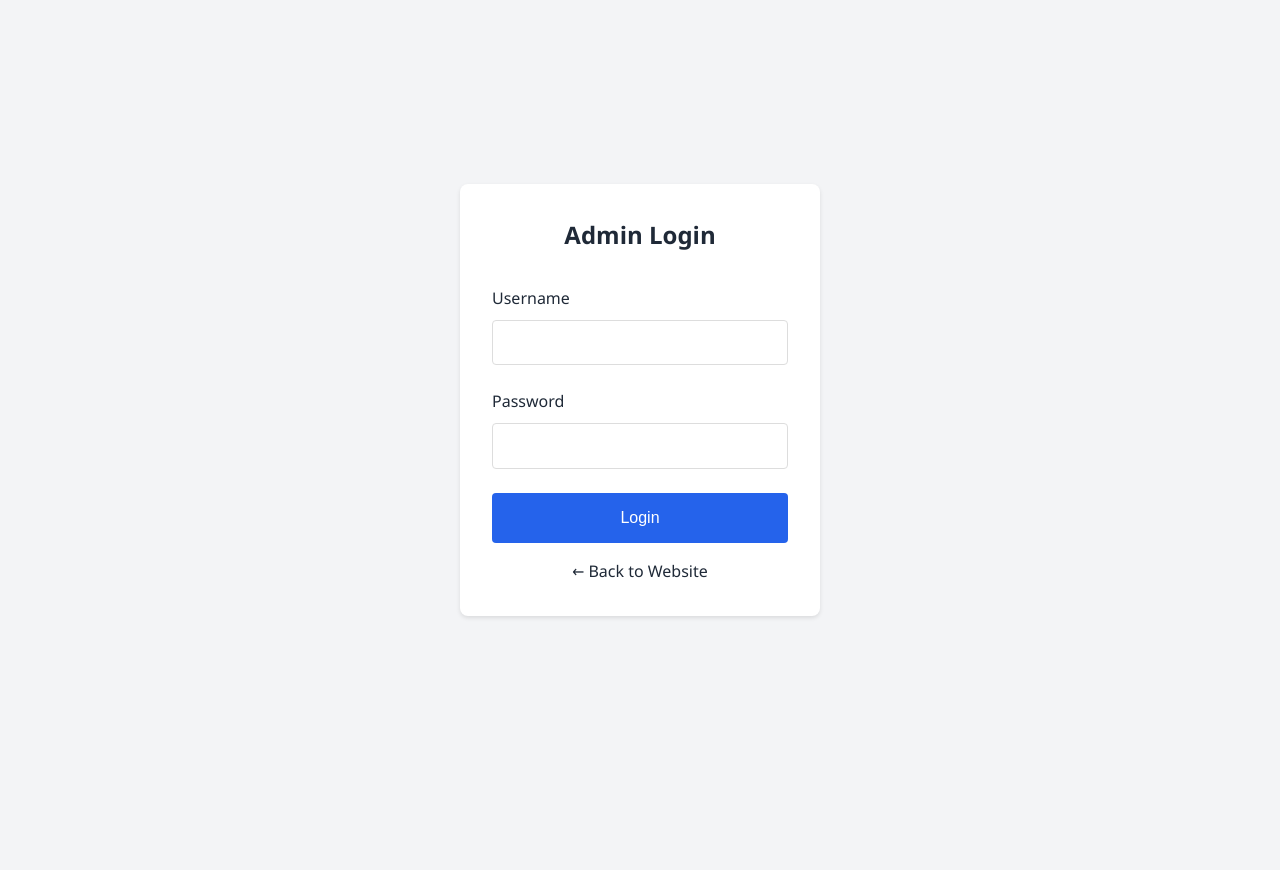
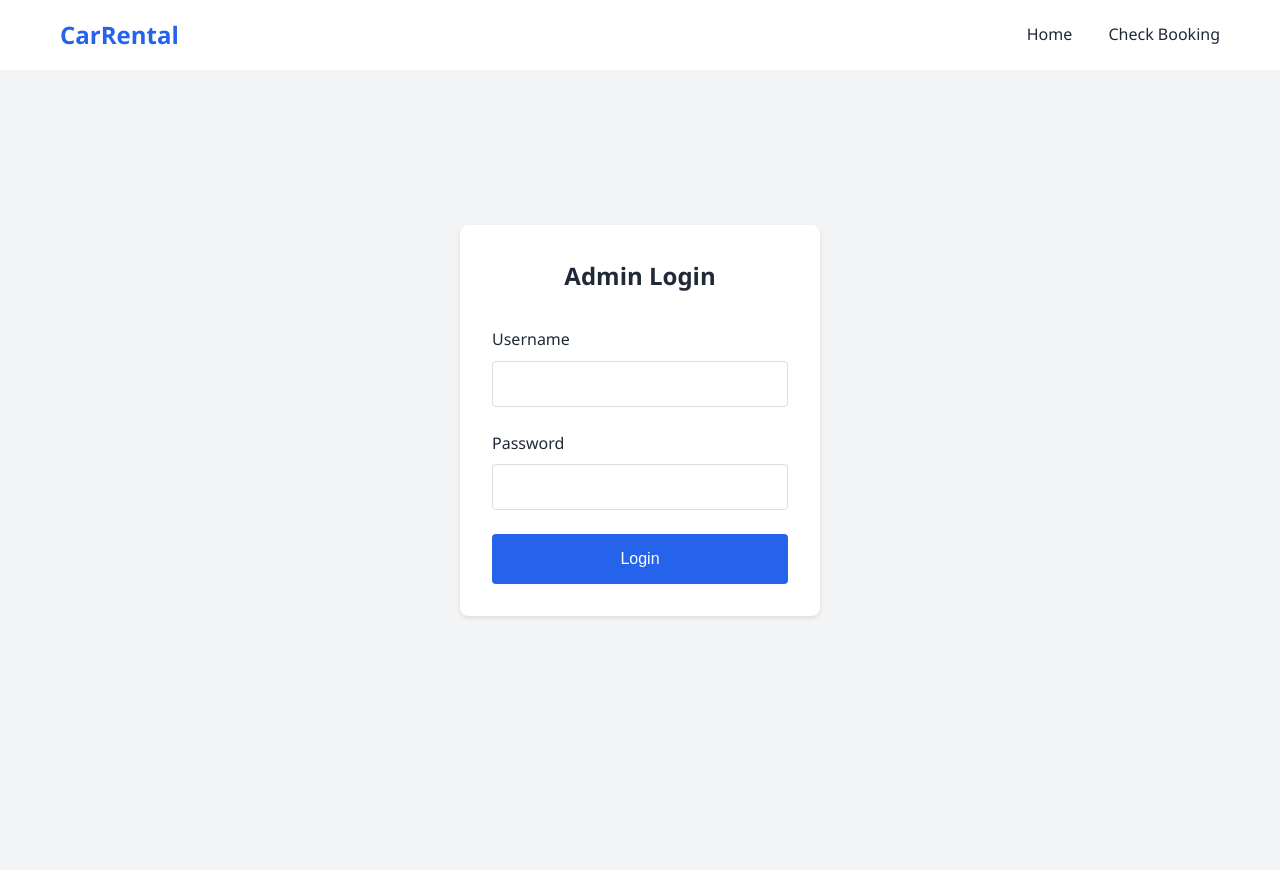
Before and after one commit to 0phl/Car-Rental-System, a PHP site: page /admin/login.php in a window 1280 px wide. Before the commit the page ends 618 px from the top, so only its background shows below. Run offline with PHP 8.4, Linux system fonts and the light colour scheme.

Commit message:
added some minimal changes on navbar and login page

```diff
--- /dev/null
+++ b/admin/includes/navbar.php
@@ -0,0 +1,12 @@
+<nav class="navbar">
+    <div class="container">
+        <a href="../index.php" class="logo">CarRental</a>
+        <div class="nav-links">
+            <a href="../index.php">Home</a>
+            <a href="../check-booking.php">Check Booking</a>
+            <?php if (basename($_SERVER['PHP_SELF']) !== 'login.php'): ?>
+                <a href="admin/login.php">Login</a>
+            <?php endif; ?>
+        </div>
+    </div>
+</nav>
--- a/admin/login.php
+++ b/admin/login.php
@@ -1,4 +1,6 @@
 <?php
+error_reporting(E_ALL);
+ini_set('display_errors', 1);
 session_start();
 require_once '../config/database.php';
 
@@ -38,10 +40,19 @@ if ($_SERVER['REQUEST_METHOD'] === 'POST') {
     <title>Admin Login - CarRental</title>
     <link rel="stylesheet" href="../assets/css/style.css">
     <link rel="stylesheet" href="css/admin.css">
+    <style>
+        body {
+            overflow: hidden; /* Hide the scrollbar */
+        }
+    </style>
 </head>
-<body class="admin-login">
+<body>
+    <!-- Include the navbar -->
+    <?php require_once 'includes/navbar.php'; ?>
+
+    <div class="admin-login" style="display: flex; justify-content: center; align-items: center; height: 100vh;">
         <div class="login-container">
-        <div class="login-card">
+            <div class="login-card" style="margin-top: -100px;">
                 <h2>Admin Login</h2>
                 <?php if ($error): ?>
                     <div class="error-message"><?php echo htmlspecialchars($error); ?></div>
@@ -57,8 +68,6 @@ if ($_SERVER['REQUEST_METHOD'] === 'POST') {
                     </div>
                     <button type="submit" class="btn-submit">Login</button>
                 </form>
-            <div class="back-link">
-                <a href="../index.php">← Back to Website</a>
             </div>
         </div>
     </div>
--- a/database.sql
+++ b/database.sql
@@ -32,7 +32,7 @@ CREATE TABLE bookings (
     pickup_datetime DATETIME NOT NULL,
     return_datetime DATETIME NOT NULL,
     location VARCHAR(255) NOT NULL,
-    reference_no VARCHAR(10) NOT NULL,
+    reference_no VARCHAR(20) NOT NULL,
     status ENUM('pending', 'confirmed', 'completed', 'cancelled') DEFAULT 'pending',
     created_at TIMESTAMP DEFAULT CURRENT_TIMESTAMP,
     FOREIGN KEY (car_id) REFERENCES cars(id)
```
Also changed, not shown: index.php (+3 -10 lines). Lines whose indentation alone changed are shown as unchanged.
